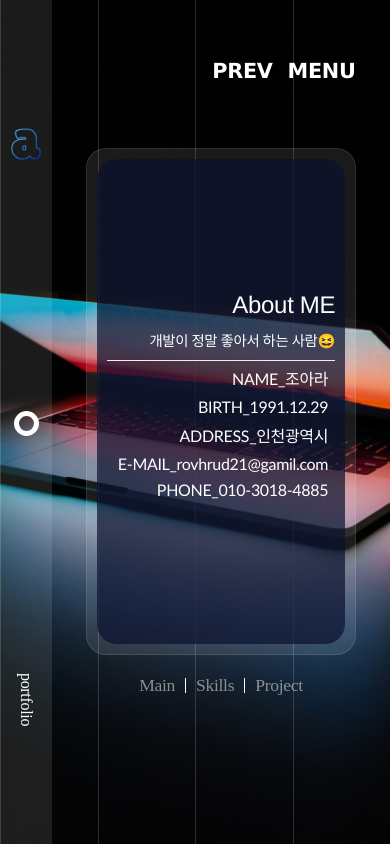
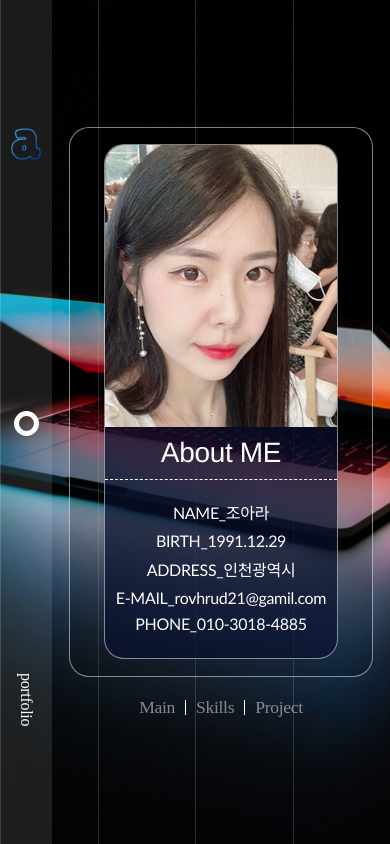
Before and after one commit to a-raa/about, a Next.js app: page /about in a window 390 px wide. Built offline with nearby package versions, Linux system fonts and the light colour scheme.

Commit message:
first commit

```diff
--- a/app/about/page.js
+++ b/app/about/page.js
@@ -10,7 +10,7 @@ import { useEffect } from 'react';
 export default function About() {
     const isDesktopOrMobile = useMediaQuery({ query: '(max-width:1300px)' });
     const isDesktopOrMobile2 = useMediaQuery({ query: '(max-width:1000px)' });
-    const isDesktopOrMobile3 = useMediaQuery({ query: '(max-width:800px)' });
+    const isDesktopOrMobile3 = useMediaQuery({ query: '(max-width:900px)' });
 
     return (
         <>
@@ -22,7 +22,7 @@ export default function About() {
                 //1000 이상
                 <Content c='about mAboutC' />
                 :
-                //1000 이하
+                //900 이하
                 isDesktopOrMobile3 !== true ?
                 <Content c='about mAboutC mmAboutC' />
                 :
--- a/app/globals.css
+++ b/app/globals.css
@@ -9,10 +9,25 @@
 	box-sizing: border-box;
 	letter-spacing: -0.02rem;
 }
-body {background-color: grey; overflow: hidden;}
-ul, li {list-style: none;}
-a {color: white; text-decoration: none;}
-button {cursor: pointer;}
+
+body {
+	background-color: grey;
+	overflow: hidden;
+}
+
+ul,
+li {
+	list-style: none;
+}
+
+a {
+	color: white;
+	text-decoration: none;
+}
+
+button {
+	cursor: pointer;
+}
 
 
 @keyframes mask {
@@ -143,10 +158,6 @@ header p {
 }
 
 /* contents link btn */
-.linkbtn a:hover {
-	transition: 0.7s;
-	color: rgb(255, 255, 255, 1);
-}
 
 .linkbtn {
 	text-align: center;
@@ -154,13 +165,17 @@ header p {
 	animation-delay: 1s;
 	opacity: 0;
 	transition: all 1s;
-	margin-top:20px;
+	margin-top: 20px;
+}
 
+.linkbtn a:hover {
+	transition: 0.7s;
+	color: rgb(255, 255, 255, 1);
 }
 
 .linkbtn a {
 	color: rgb(255, 255, 255, 0.5);
-	font-size:1.1rem;
+	font-size: 1.1rem;
 }
 
 .linkbtn a::after {
@@ -211,22 +226,12 @@ main {
 	left: 50px;
 	display: flex;
     flex-direction: column;
+    justify-content: center;
 	align-items: center;
-    justify-content: center;
 }
 
 /* 이전, 다음 navigate */
 
-/* .navbtn {
-	text-align: center;
-	font-size: 2.0rem;
-	font-weight: bold;
-	font-family: Verdana, Geneva, Tahoma, sans-serif;
-	position: absolute;
-	top: 10%;
-	right: 7%;
-    z-index: 200;
-} */
 
 .navbtn {
 	text-align: center;
@@ -234,7 +239,7 @@ main {
 	font-weight: bold;
 	font-family: Verdana, Geneva, Tahoma, sans-serif;
 	position: absolute;
-	top: 10%;
+	top: 7%;
 	right: 15%;
 	z-index: 200;
 }
@@ -243,7 +248,7 @@ main {
 
 .navbtn button {
 	background-color: rgb(255, 255, 255, 0);
-	margin-right: 30px;
+	margin-right: 20px;
 	transition: 0.3s;
 }
 
@@ -261,14 +266,9 @@ main {
 /* 이전 반응형 */
 
 .tNavbtn {
-	font-size: 1.3rem;
-	top: 7%;
-	right: 5%;
+	display: none;
 }
 
-.tNavbtn button {
-	margin-right: 15px;
-}
 
 
 /* index */
@@ -283,8 +283,46 @@ main {
 	color: white;
 	font-family: "Poppins", sans-serif;
 	transition: all 1s;
-	opacity:0;
+	opacity: 0;
 	animation: shadow 3s ease 1s forwards;
+}
+
+
+
+
+
+
+.content_t h2 {
+	color: #fff;
+	font-size: 5.0rem;
+	position: absolute;
+}
+
+
+.content_t h2:nth-child(1) {
+	color: transparent;
+	-webkit-text-stroke: 2px #03a9f4;
+	border-top: 1px solid #eee;
+}
+
+.content_t h2:nth-child(2) {
+	color: #03a9f4;
+	animation: animate 4s ease-in-out infinite;
+}
+
+
+
+
+/* 메인글자 반응형1 */
+
+.tMainC h2 {
+	font-size: 2.7rem;
+}
+
+/* 메인글자 반응형2 */
+
+.mMainC h2 {
+	font-size: 2.5rem;
 }
 
 
@@ -292,12 +330,11 @@ main {
 	0% {
 		opacity: 0;
 	}
+
 	100% {
 		opacity: 1;
 	}
 }
-
-
 
 @keyframes slideLeft {
 	0% {
@@ -331,31 +368,11 @@ main {
 	}
 }
 
+@keyframes animate {
 
-
-.content_t h2 {
-	color: #fff;
-	font-size: 5.0rem;
-	position: absolute;
-}
-
-
-.content_t h2:nth-child(1) {
-	color: transparent;
-	-webkit-text-stroke: 2px #03a9f4;
-	border-top:1px solid #eee;
-}
-
-.content_t h2:nth-child(2) {
-	color: #03a9f4;
-	animation: animate 4s ease-in-out infinite;
-}
-
-@keyframes animate {
 	0%,
 	100% {
-		clip-path: polygon(
-			0% 45%,
+		clip-path: polygon(0% 45%,
 				16% 44%,
 				33% 50%,
 				54% 60%,
@@ -363,13 +380,11 @@ main {
 				84% 59%,
 				100% 52%,
 				100% 100%,
-			0% 100%
-		);
+				0% 100%);
 	}
 
 	50% {
-		clip-path: polygon(
-			0% 60%,
+		clip-path: polygon(0% 60%,
 				15% 65%,
 				34% 66%,
 				51% 62%,
@@ -377,20 +392,6 @@ main {
 				84% 45%,
 				100% 46%,
 				100% 100%,
-			0% 100%
-		);
+				0% 100%);
 	}
 }
-
-
-/* 메인글자 반응형1 */
-
-.tMainC h2 {
-	font-size: 2.7rem;
-}
-
-/* 메인글자 반응형2 */
-
-.mMainC h2 {
-	font-size:2.5rem;
-}
--- a/app/layout.js
+++ b/app/layout.js
@@ -12,8 +12,6 @@ export default function RootLayout({ children }) {
   return (
     <html lang="ko">
       <body>
-        {/* 이전 버튼 */}
-        <LayoutSub />
 
         {/* 배경 이미지 */}
         <Background />
--- a/app/layoutSub.js
+++ b/app/layoutSub.js
@@ -6,7 +6,7 @@ import { useMediaQuery } from 'react-responsive';
 
 
 export default function LayoutSub() {
-    const router = useRouter();
+
 
     const isDesktopOrMobile = useMediaQuery({ query: '(max-width:1000px)' });
     return (
@@ -14,16 +14,20 @@ export default function LayoutSub() {
             {
 
                 isDesktopOrMobile !== true ?
-                    <div className="navbtn">
-                        <button onClick={() => { router.back() }}>PREV</button>
-                        <button onClick={() => { router.push('/menu') }}>MENU</button>
-                    </div>
+                    <Content a='navbtn' />
                     :
-                    <div className="navbtn tNavbtn">
-                        <button onClick={() => { router.back() }}>PREV</button>
-                        <button onClick={() => { router.push('/menu') }}>MENU</button>
-                    </div>
+                    <Content a='navbtn tNavbtn' />
             }
         </>
     )
 }
+
+function Content({a}) {
+    const router = useRouter();
+    return (
+        <div className={a}>
+            <button onClick={() => { router.back() }}>PREV</button>
+            <button onClick={() => { router.push('/menu') }}>MENU</button>
+        </div>
+    )
+}
--- a/app/skills/page.js
+++ b/app/skills/page.js
@@ -29,7 +29,7 @@ export default function Skills() {
     )
 }
 
-function Content({c}) {
+function Content({ c }) {
     let item = ['html', 'css', 'javascript', 'typescript', 'react', 'nodejs', 'nextjs']
     return (
         <div className={c}>
--- a/styles/about.css
+++ b/styles/about.css
@@ -1,14 +1,13 @@
 .about {
     display:flex;
     align-items: center;
-    justify-content: space-around;
-    width: 70%; height: 60%;
-    background-color: rgb(255, 255, 255, 0.1);
-    margin:0 auto;
+    justify-content: center;
+	width: 70%; height:500px;
+    background-color: rgba(0, 0, 0, 0.2);
     overflow: hidden;
     border-radius: 20px;
-    border:1px solid rgb(255, 255, 255, 0.1);
-    padding:10px;
+	border:1px solid rgba(255, 255, 255, 0.5);
+    padding:5% 3%;
 }
 .imgC {
     overflow: hidden;
@@ -20,7 +19,10 @@
 .imgC img {
     width:100%; height:100%;
     object-fit: cover;
-    border-radius: 20px;
+    border-top-left-radius: 20px;
+    border-bottom-left-radius: 20px;
+    border:1px solid rgba(255, 255, 255, 0.5);
+    border-right:none;
 }
 
 
@@ -33,7 +35,10 @@
     display: flex;
     flex-direction: column;
     justify-content:center;
-    border-radius: 20px;
+    border-top-right-radius: 20px;
+    border-bottom-right-radius: 20px;
+    border:1px solid rgba(255, 255, 255, 0.5);
+    border-left:none;
 }
 
 .textC h4 {
@@ -66,6 +71,10 @@
 
 
 /* 반응형 1300 */
+.mmAboutC {
+    width:90%;
+    padding:8% 3%;
+}
 
 .mAboutC .textC h4 {
     font-size:1.8rem;
@@ -74,12 +83,11 @@
 }
 
 .mAboutC .textC > p {
-    font-size:1.0rem;
+    display:none;
 }
 
 
 /* 반응형 모바일 1000 */
-
 
 
 .mmAboutC .textC {
@@ -87,22 +95,52 @@
 }
 
 .mmAboutC .textC h4 {
-    font-size:1.5rem;
+    font-size:1.8rem;
 }
 
-.mmAboutC .textC > p {
-    font-size:0.9rem;
-}
 
-/* 반응형 800 */
+/* 반응형 900 */
 .mmmAboutC {
-    width:80%;
+    padding:5% 10%;
+    display:flex;
+    flex-direction: column;
+    height:550px;
 }
 
 .mmmAboutC .imgC {
-    display:none;
+    width:100%; height:55%;
+    border:1px solid rgba(255, 255, 255, 0.5);
+    border-bottom:none;
+    border-top-left-radius: 20px;
+    border-top-right-radius: 20px;
+}
+
+.mmmAboutC .imgC img {
+    width:100%;
+    border-top-left-radius:0;
+    border-bottom-left-radius:0;
+    border:none;
 }
 
 .mmmAboutC .textC {
-    width:100%;
+    padding:0;
+    width:100%; height:45%;
+    text-align: center;
+    justify-content: start;
+    border:1px solid rgba(255, 255, 255, 0.5);
+    border-top:none;
+    border-top-right-radius: 0;
+    border-bottom-left-radius: 20px;
+    border-bottom-right-radius: 20px;
 }
+
+.mmmAboutC .textC h4 {
+    padding:10px 0;
+    font-size:1.75rem;
+    border-bottom:1px dashed white;
+}
+
+.mmmAboutC .textC .intro {
+    border:none;
+    margin:0; padding:0;
+}
```
Also changed, not shown: app/menu/page.js (+12 -5 lines), styles/menu.css (+35 -28 lines), styles/skills.css (+3 -9 lines). Lines whose indentation alone changed are shown as unchanged.
